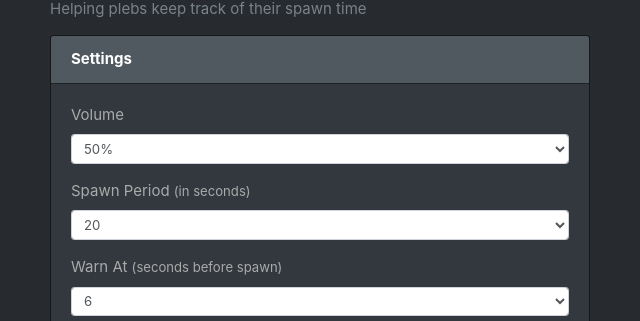
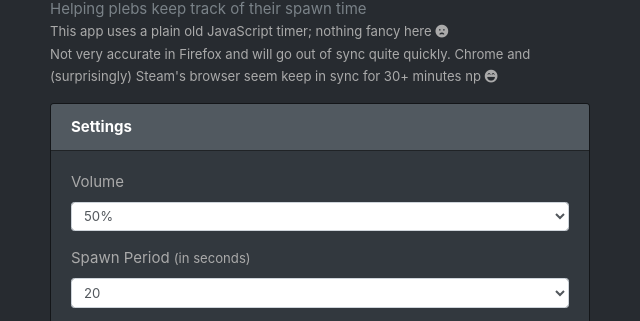
Before and after one commit to hoochi/hoochi.github.io, a website: page spawn-timer/app/index.html in a window 1280 px wide. Shown: the part 57-378 px from the top of the page, without its empty margins (320-960 px from the left). Drawn offline with nearby package versions, Linux system fonts and the light colour scheme; files that its build step writes are made by us from their sources.

Commit message:
Add files via upload

```diff
--- a/spawn-timer/app/index.html
+++ b/spawn-timer/app/index.html
@@ -16,6 +16,13 @@
          <div class="col-12 col-lg-6">
             <h3 class="text-danger">Hoochi's Spawn Timer</h3>
             <span class="text-muted">Helping plebs keep track of their spawn time</span>
+         </div>
+      </div>
+
+      <div class="row justify-content-center">
+         <div class="col-12 col-lg-6">
+            <small>This app uses a plain old JavaScript timer; nothing fancy here <i class="fas fa-frown-open"></i></small><br/>
+            <small>Not very accurate in Firefox and will go out of sync quite quickly. Chrome and (surprisingly) Steam's browser seem keep in sync for 30+ minutes np <i class="fas fa-laugh-beam"></i></small>
          </div>
       </div>
 
```
